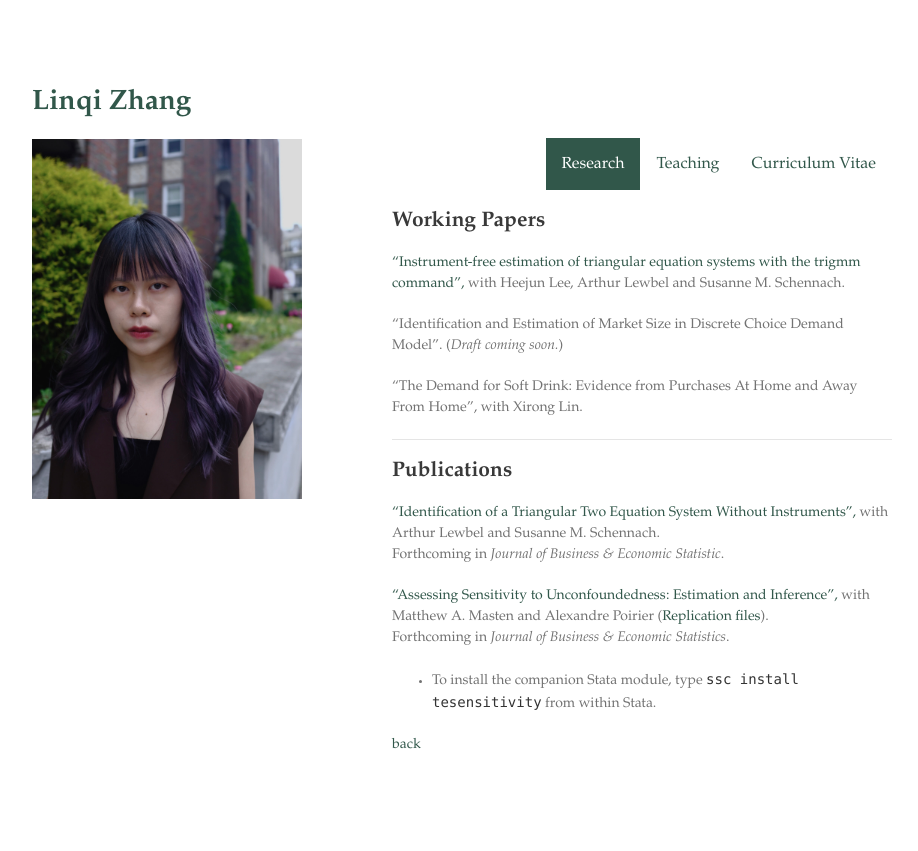
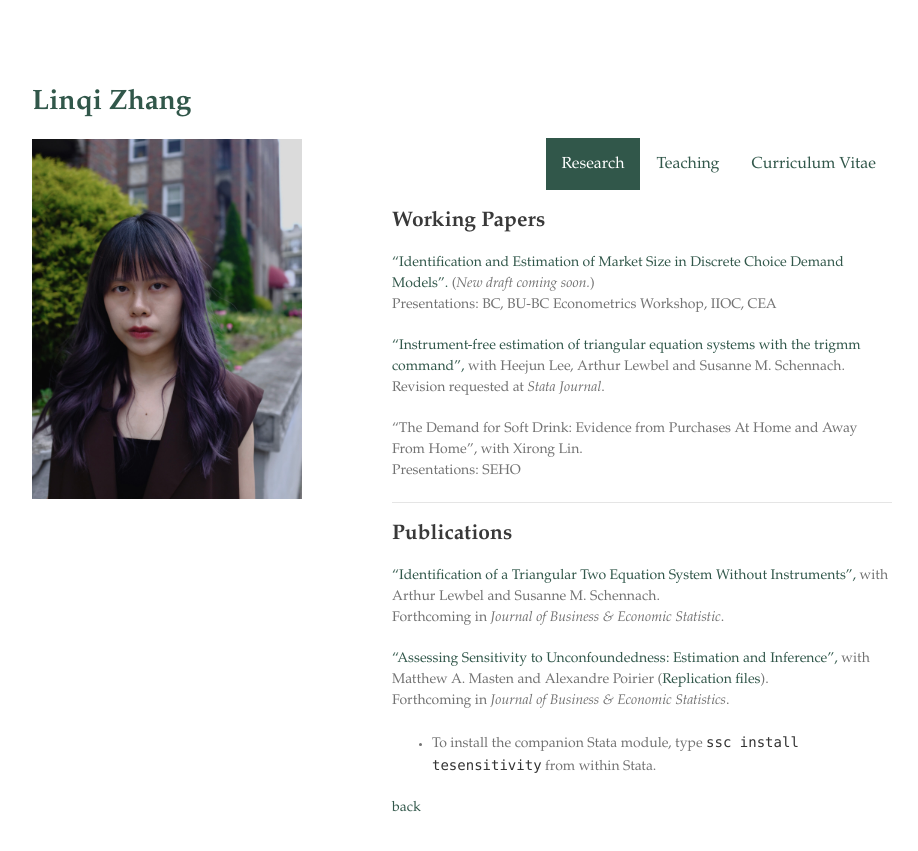
Before and after one commit to zhanglinqi/zhanglinqi.github.io, a Jekyll site: the page built from research.md, in a window 1280 px wide. Shown: the top 851 px of the page, without its empty margins (178-1096 px from the left). Built offline with Jekyll 4.4.1, drawn with Linux system fonts in a browser that asks for light colours; our own code applies the rules of GitHub Pages for plain Markdown files.

Commit message:
update research

```diff
--- a/research.md
+++ b/research.md
@@ -4,11 +4,15 @@ layout: research
 
 ## Working Papers
 
+
+["Identification and Estimation of Market Size in Discrete Choice Demand Models".](https://zhanglinqi.github.io/assets/pdf/restart-measurement_error_mkt_v19.pdf) (*New draft coming soon.*)
+Presentations: BC, BU-BC Econometrics Workshop, IIOC, CEA
+
 ["Instrument-free estimation of triangular equation systems with the trigmm command",](https://drive.google.com/file/d/1ssduVrNYEQ9bbyhdq8nTTbKCnfGndskI/view) with Heejun Lee, Arthur Lewbel and Susanne M. Schennach.
-
-"Identification and Estimation of Market Size in Discrete Choice Demand Model". (*Draft coming soon.*)
+Revision requested at *Stata Journal*.
 
 "The Demand for Soft Drink: Evidence from Purchases At Home and Away From Home", with Xirong Lin.
+Presentations: SEHO
 
 ---
 
```
